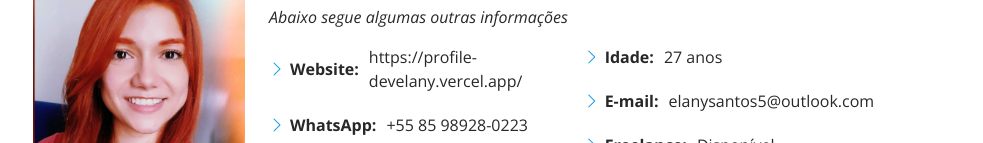
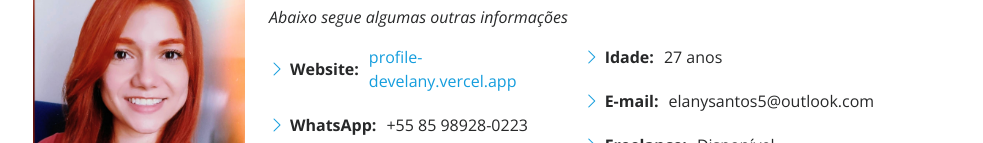
Before and after one commit to develany/profile, a plain HTML site: page index.html in a window 1280 px wide. Shown: the part 1051-1194 px from the top of the page, without its empty margins (297-1280 px from the left). Drawn offline with nearby package versions, Linux system fonts and the light colour scheme.

Commit message:
Update index.html

```diff
--- a/index.html
+++ b/index.html
@@ -106,7 +106,8 @@
               <div class="col-lg-6">
                 <ul>
                   <li><i class="bi bi-chevron-right"></i> <strong>Website:</strong>
-                    <span>https://profile-develany.vercel.app/</span></li>
+                    <span> <a href="https://profile-develany.vercel.app/" target="_blank"
+                rel="noopener noreferrer">profile-develany.vercel.app</a></span></li>
                   <li><i class="bi bi-chevron-right"></i> <strong>WhatsApp:</strong> <span>+55 85
                       98928-0223</span></li>
                   <li><i class="bi bi-chevron-right"></i> <strong>Localidade:</strong> <span>Fortaleza, CE</span></li>
```
